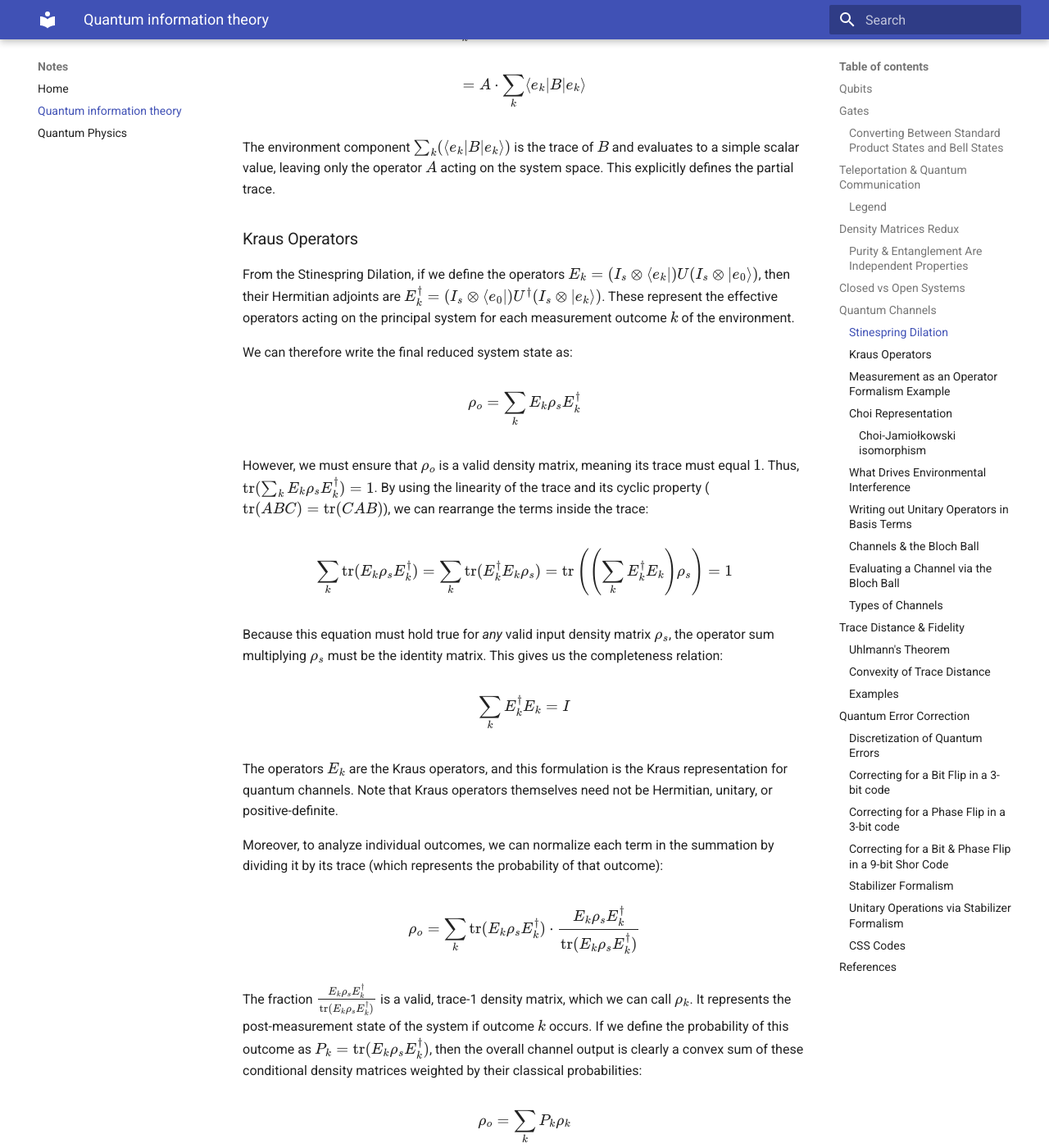
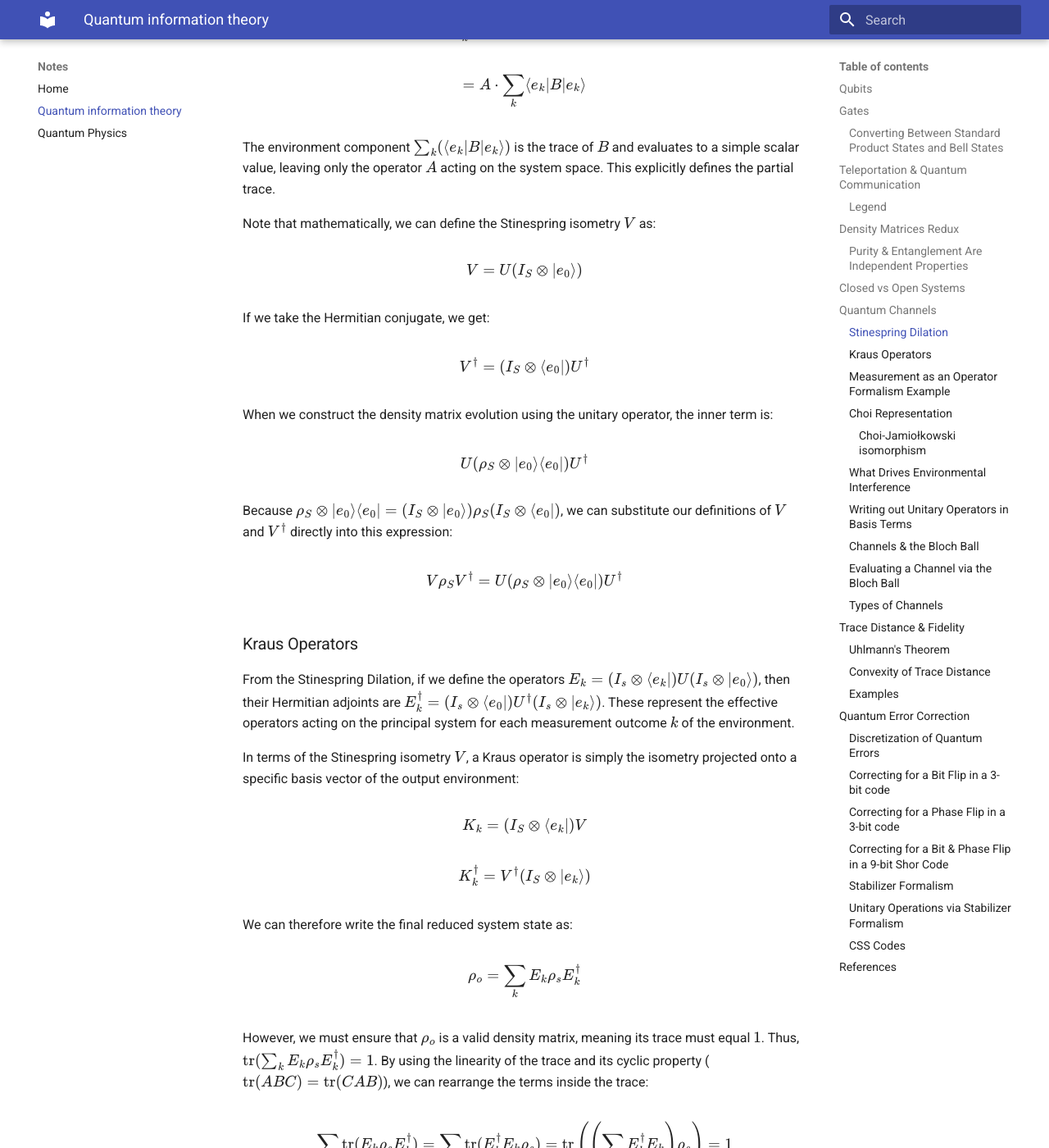
Before and after one commit to regstuff/notes, an MkDocs documentation site: the page built from docs/quantum_information_theory.md, in a window 1280 px wide and 1400 px high, scrolled down 12746 px. Shown: the whole window at 82% size. Built offline with MkDocs 1.6.1 and Material for MkDocs 9.7.7, drawn with Linux system fonts in a browser that asks for light colours.

Commit message:
Update quantum_information_theory.md

```diff
--- a/docs/quantum_information_theory.md
+++ b/docs/quantum_information_theory.md
@@ -310,9 +310,31 @@ $$= A \cdot\sum_k \langle e_k \vert{} B \vert{} e_k \rangle$$
 
 The environment component $\sum_k(\langle e_k \vert{} B \vert{} e_k \rangle)$ is the trace of $B$ and evaluates to a simple scalar value, leaving only the operator $A$ acting on the system space. This explicitly defines the partial trace.
 
+Note that mathematically, we can define the Stinespring isometry $V$ as:
+
+$$V=U(I_S\otimes\vert{}e_0\rangle)$$
+
+If we take the Hermitian conjugate, we get:
+
+$$V^\dagger=(I_S\otimes\langle e_0\vert{})U^\dagger$$
+
+When we construct the density matrix evolution using the unitary operator, the inner term is:
+
+$$U(\rho_S\otimes\vert{}e_0\rangle\langle e_0\vert{})U^\dagger$$
+
+Because $\rho_S\otimes\vert{}e_0\rangle\langle e_0\vert{}=(I_S\otimes\vert{}e_0\rangle)\rho_S(I_S\otimes\langle e_0\vert{})$, we can substitute our definitions of $V$ and $V^\dagger$ directly into this expression:
+
+$$V\rho_SV^\dagger=U(\rho_S\otimes\vert{}e_0\rangle\langle e_0\vert{})U^\dagger$$
+
 ### Kraus Operators
 
 From the Stinespring Dilation, if we define the operators $E_k = (I_s \otimes \langle e_k \vert{}) U (I_s \otimes \vert{} e_0 \rangle)$, then their Hermitian adjoints are $E_k^\dagger = (I_s \otimes \langle e_0\vert{}) U^\dagger (I_s \otimes \vert{} e_k \rangle)$. These represent the effective operators acting on the principal system for each measurement outcome $k$ of the environment.
+
+In terms of the Stinespring isometry $V$, a Kraus operator is simply the isometry projected onto a specific basis vector of the output environment:
+
+$$K_k=(I_S\otimes\langle e_k\vert{})V$$
+
+$$K_k^\dagger=V^\dagger(I_S\otimes\vert{}e_k\rangle)$$
 
 We can therefore write the final reduced system state as:
 
```
